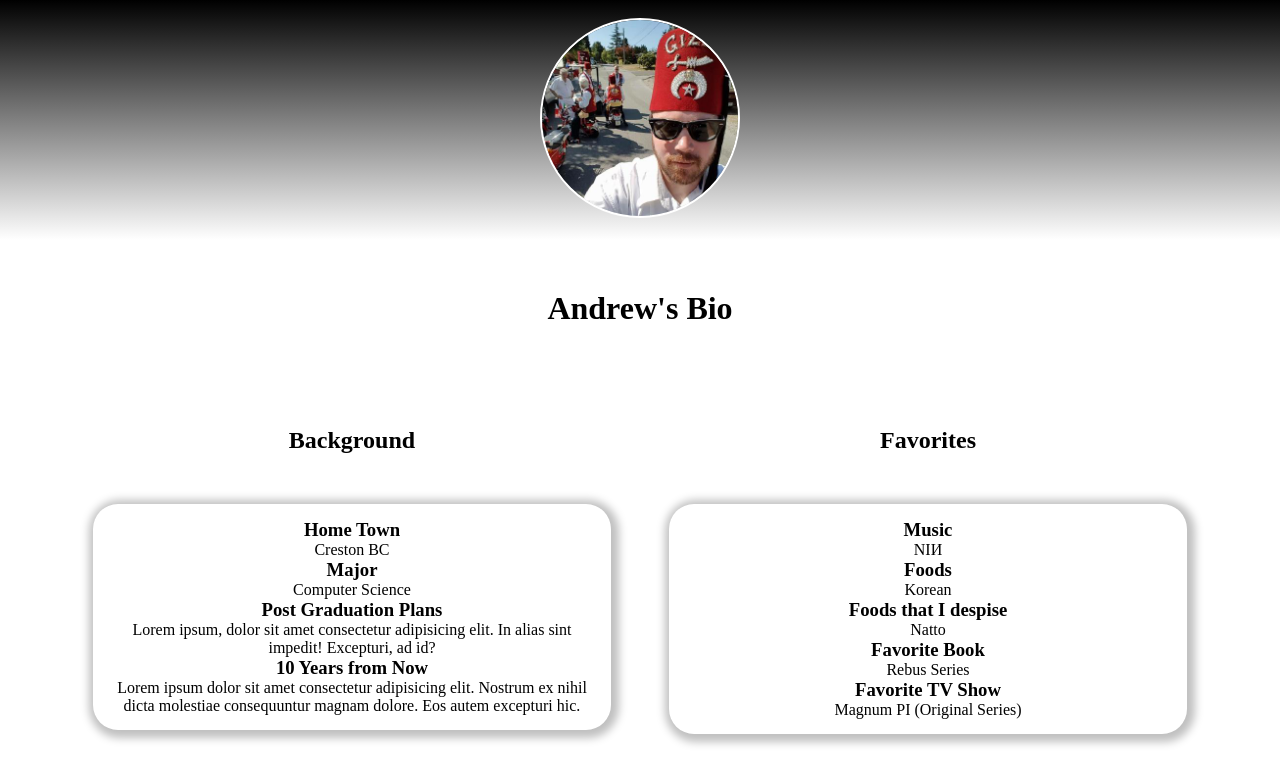
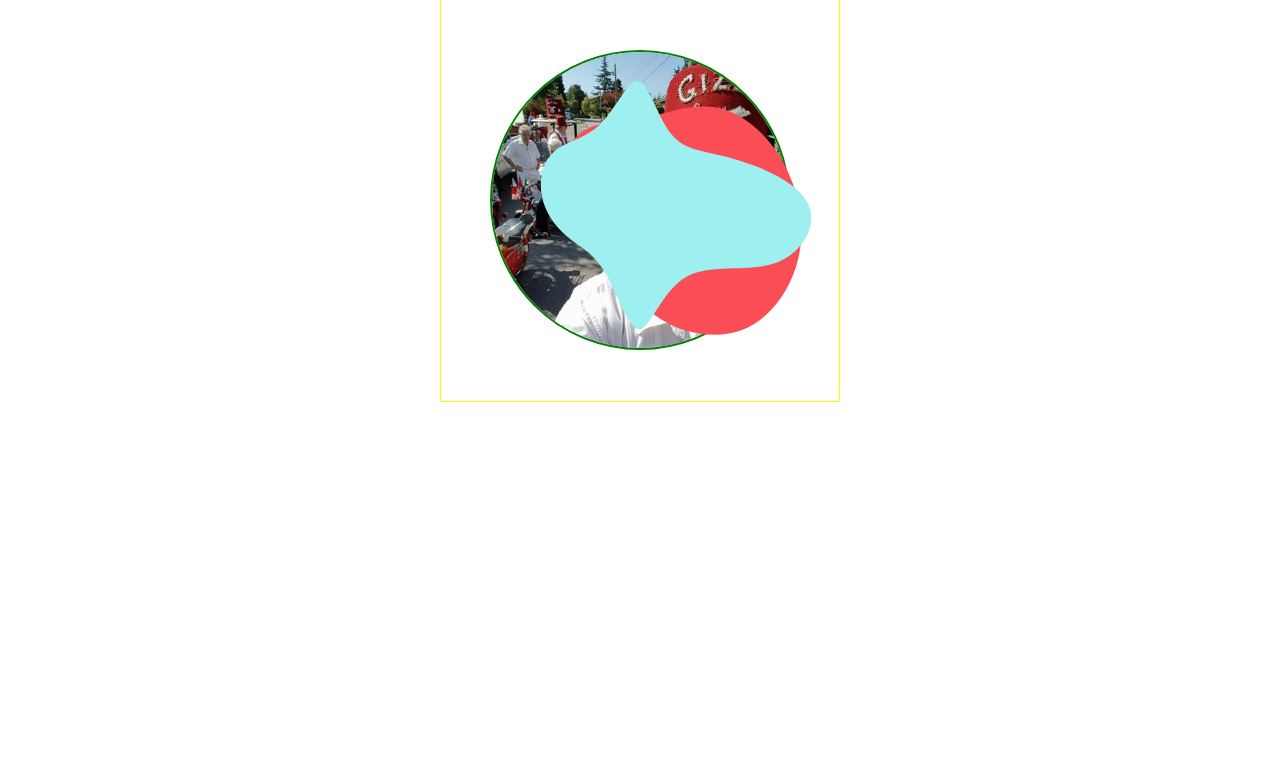
Before and after one commit to andrewrey/1050_lab10, a plain HTML site: page index.html in a window 1280 px wide. Drawn offline with Linux system fonts and the light colour scheme.

Commit message:
updated page layou

```diff
--- a/index.html
+++ b/index.html
@@ -9,52 +9,29 @@
   </head>
   <body>
     <header>
-      <div class="banner_img__wrap">
-        <img src="/images/my_photo.jpg" alt="my photo" />
+      <div class="svg wrap-1">
+        <svg viewBox="0 0 200 200" xmlns="http://www.w3.org/2000/svg">
+          <path
+            fill="#FA4D56"
+            d="M38,-45.5C50.4,-43.4,62.4,-33.8,70.6,-20.2C78.8,-6.6,83.3,11,80.1,27.7C77,44.5,66.2,60.4,51.6,66.2C37,71.9,18.5,67.5,6.7,58.3C-5.1,49.1,-10.2,35.1,-14.4,25.9C-18.7,16.8,-22,12.5,-26.8,6.6C-31.6,0.7,-37.8,-6.8,-38.4,-14.7C-38.9,-22.7,-33.8,-31,-26.4,-34.8C-19.1,-38.6,-9.5,-37.8,1.6,-40.1C12.8,-42.4,25.7,-47.7,38,-45.5Z"
+            transform="translate(100 100)"
+          />
+        </svg>
+      </div>
+      <div class="svg wrap-2">
+        <svg viewBox="0 0 200 200" xmlns="http://www.w3.org/2000/svg">
+          <path
+            fill="#9EF0F0"
+            d="M15.9,-31.9C22.8,-23.5,32.3,-23.8,46.4,-19.9C60.5,-16,79.2,-8,84.5,3C89.7,14.1,81.4,28.1,67.7,32.8C54.1,37.5,35.1,32.7,23,39.8C10.8,46.8,5.4,65.6,-0.2,65.9C-5.7,66.2,-11.4,47.9,-17.6,37.4C-23.9,26.9,-30.7,24.3,-36.6,19.3C-42.6,14.4,-47.7,7.2,-49.3,-0.9C-50.9,-9.1,-49.1,-18.2,-43.2,-23.3C-37.4,-28.4,-27.5,-29.5,-19.6,-37.4C-11.8,-45.2,-5.9,-59.9,-0.7,-58.7C4.5,-57.5,8.9,-40.4,15.9,-31.9Z"
+            transform="translate(100 100)"
+          />
+        </svg>
+      </div>
+      <div class="profile_img">
+        <img src="/images/my_photo.jpg" alt="a profile photo" />
       </div>
     </header>
-    <main>
-      <div class="wrap">
-        <h1>Andrew's Bio</h1>
-        <div class="section__wrap">
-          <section class="home">
-            <h2>Background</h2>
-            <div class="card">
-              <h3>Home Town</h3>
-              <p>Creston BC</p>
-              <h3>Major</h3>
-              <p>Computer Science</p>
-              <h3>Post Graduation Plans</h3>
-              <p>
-                Lorem ipsum, dolor sit amet consectetur adipisicing elit. In
-                alias sint impedit! Excepturi, ad id?
-              </p>
-              <h3>10 Years from Now</h3>
-              <p>
-                Lorem ipsum dolor sit amet consectetur adipisicing elit. Nostrum
-                ex nihil dicta molestiae consequuntur magnam dolore. Eos autem
-                excepturi hic.
-              </p>
-            </div>
-          </section>
-          <section class="favorites">
-            <h2>Favorites</h2>
-            <div class="card">
-              <h3>Music</h3>
-              <p>NIИ</p>
-              <h3>Foods</h3>
-              <p>Korean</p>
-              <h3>Foods that I despise</h3>
-              <p>Natto</p>
-              <h3>Favorite Book</h3>
-              <p>Rebus Series</p>
-              <h3>Favorite TV Show</h3>
-              <p>Magnum PI (Original Series)</p>
-            </div>
-          </section>
-        </div>
-      </div>
-    </main>
+    <main></main>
     <footer></footer>
   </body>
 </html>
--- a/sass/_page.scss
+++ b/sass/_page.scss
@@ -1,49 +1,24 @@
 header {
+  min-height: 50vh;
+  border: 1pxs solid red;
   display: flex;
-  flex-direction: column;
   justify-content: center;
   align-items: center;
-  height: 30vh;
-  background: linear-gradient(to top, white, grey, black);
-}
-
-.banner_img__wrap {
-  width: 200px;
-}
-
-img {
-  border-radius: 50%;
-  border: 2px solid white;
-}
-
-main {
-  padding-top: 50px;
-}
-
-.wrap {
-  width: 90%;
-  margin: 0 auto;
-  text-align: center;
-  h2 {
-    margin-bottom: 50px;
+  .svg {
+    position: absolute;
+    border: 1px solid yellow;
+    width: 400px;
+    svg {
+      width: 100%;
+    }
   }
-
-  .section__wrap {
-    display: flex;
-    margin-top: 100px;
-  }
-  .home {
-    flex-basis: 50%;
-  }
-  .favorites {
-    flex-basis: 50%;
+  .profile_img {
+    width: 300px;
+    border: 2px solid green;
+    border-radius: 50%;
+    img {
+      border-radius: 50%;
+      display: block;
+    }
   }
 }
-
-.card {
-  padding: 15px;
-  width: 90%;
-  margin: 0 auto;
-  border-radius: 25px;
-  box-shadow: 2px 2px 8px 6px rgba(black, 0.25);
-}
--- a/sass/main.scss
+++ b/sass/main.scss
@@ -1,2 +1,2 @@
-@import "./reset";
-@import "./page";
+@use "./reset";
+@use "./page";
```
Also changed, not shown: css/main.css, 1 other file.
